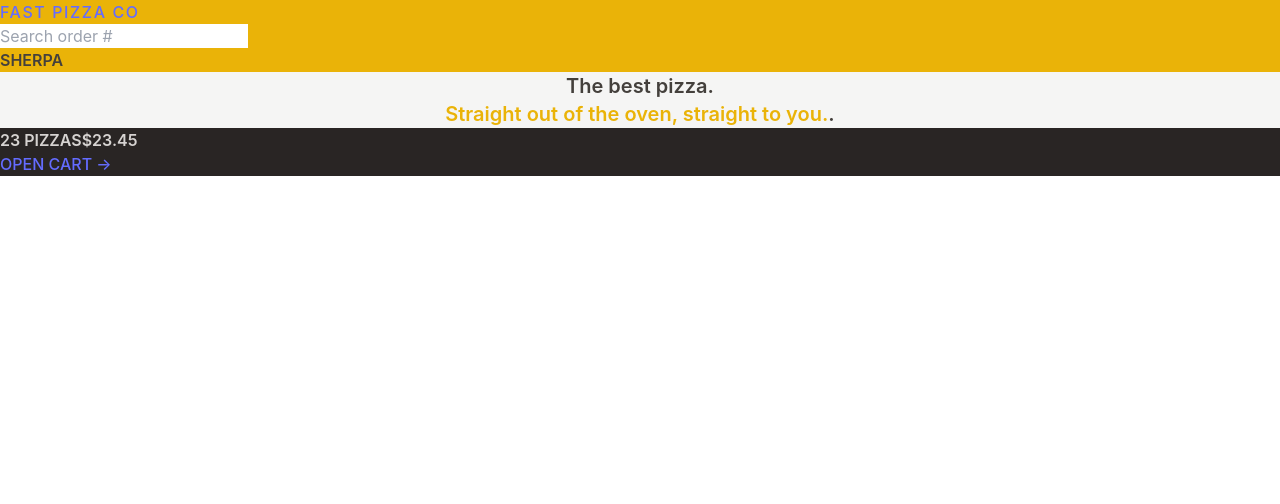
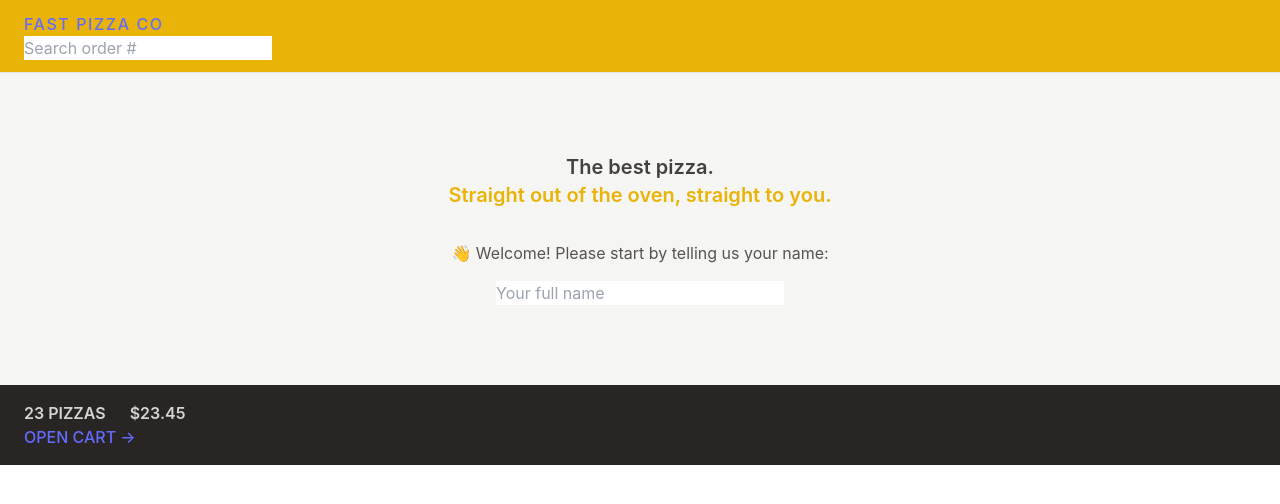
Before and after one commit to mrsherpacode/react-pizza-app, a React (Vite) app: page / in a window 1280 px wide. Shown: the top 504 px of the page. Built offline with nearby package versions, Linux system fonts and the light colour scheme.

Commit message:
more classes are added

```diff
--- a/src/features/cart/CartOverview.jsx
+++ b/src/features/cart/CartOverview.jsx
@@ -2,8 +2,8 @@
 
 function CartOverview() {
   return (
-    <div className="bg-stone-800 uppercase text-stone-200">
-      <p className="font-semibold text-stone-300">
+    <div className="bg-stone-800 p-4 px-4 py-4 text-sm uppercase text-stone-200 sm:px-6 md:text-base">
+      <p className="spac space-x-4 font-semibold text-stone-300 sm:space-x-6">
         <span>23 pizzas</span>
         <span>$23.45</span>
       </p>
--- a/src/features/user/CreateUser.jsx
+++ b/src/features/user/CreateUser.jsx
@@ -1,7 +1,7 @@
-import { useState } from 'react';
+import { useState } from "react";
 
 function CreateUser() {
-  const [username, setUsername] = useState('');
+  const [username, setUsername] = useState("");
 
   function handleSubmit(e) {
     e.preventDefault();
@@ -9,16 +9,19 @@
 
   return (
     <form onSubmit={handleSubmit}>
-      <p>👋 Welcome! Please start by telling us your name:</p>
+      <p className="mb-4 text-sm text-stone-600 md:text-base">
+        👋 Welcome! Please start by telling us your name:
+      </p>
 
       <input
         type="text"
         placeholder="Your full name"
         value={username}
-        onChange={(e) => setUsername(e.target.value)}
+        onChange={e => setUsername(e.target.value)}
+        className="w-72"
       />
 
-      {username !== '' && (
+      {username !== "" && (
         <div>
           <button>Start ordering</button>
         </div>
--- a/src/features/user/Username.jsx
+++ b/src/features/user/Username.jsx
@@ -1,5 +1,5 @@
 function Username() {
-  return <div className="text-sem font-semibold">Sherpa</div>;
+  return <div className="text-sem hidden font-semibold">Sherpa</div>;
 }
 
 export default Username;
--- a/src/ui/Header.jsx
+++ b/src/ui/Header.jsx
@@ -3,7 +3,7 @@
 import Username from "../features/user/Username";
 function Header() {
   return (
-    <header className="bg-yellow-500 uppercase">
+    <header className="border-b border-stone-200 bg-yellow-500 px-4 py-3 uppercase sm:px-6">
       <Link path="/" className="tracking-widest">
         Fast Pizza Co
       </Link>
--- a/src/ui/Home.jsx
+++ b/src/ui/Home.jsx
@@ -1,14 +1,16 @@
+import CreateUser from "../features/user/CreateUser";
+
 function Home() {
   return (
-    <div>
-      <h1 className="text-center text-xl font-semibold">
+    <div className="my-10 p-4 text-center sm:my-16">
+      <h1 className="mb-8 text-center text-xl font-semibold">
         The best pizza.
         <br />
         <span className="text-yellow-500">
           Straight out of the oven, straight to you.
         </span>
-        .
       </h1>
+      <CreateUser />
     </div>
   );
 }
```
